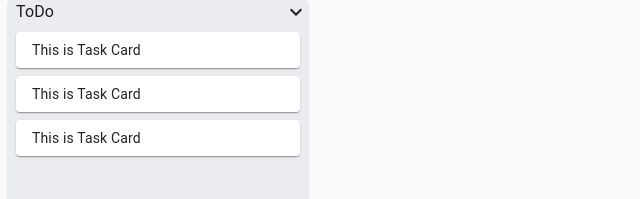
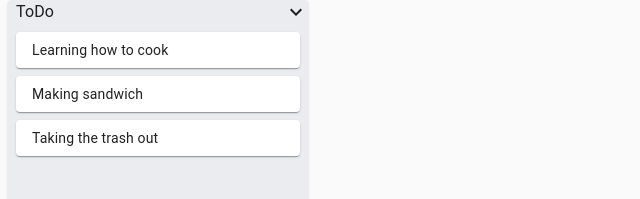
Before and after one commit to rexiah23/frontend-taskmanager, a React (Create React App) app: page / in a window 1280 px wide. Shown: the top 199 px of the page, without its empty margins (0-640 px from the left). Built offline with nearby package versions, Linux system fonts and the light colour scheme.

Commit message:
refactor|display card title from staticData.js on each taskCard

```diff
--- a/src/components/TaskList/TaskList.jsx
+++ b/src/components/TaskList/TaskList.jsx
@@ -15,7 +15,7 @@ const useStyle = makeStyles((theme) => ({
 
 const TaskList = ({ list }) => {
   const classes = useStyle();
-  const taskCards = list.cards.map (card => <TaskCard key={card.id}/>);
+  const taskCards = list.cards.map (card => <TaskCard key={card.id} card={card}/>);
 
   return (
   <div>
--- a/src/ui/Cards/TaskCard.jsx
+++ b/src/ui/Cards/TaskCard.jsx
@@ -11,12 +11,12 @@ const useStyle = makeStyles((theme) => ({
   }
 }))
 
-const TaskCard = props => {
+const TaskCard = ({ card }) => {
   const classes = useStyle();
 
   return (
     <div>
-      <Paper className={classes.taskCard}>This is Task Card</Paper>
+      <Paper className={classes.taskCard}>{card.title}</Paper>
     </div>
   )
 }
```
